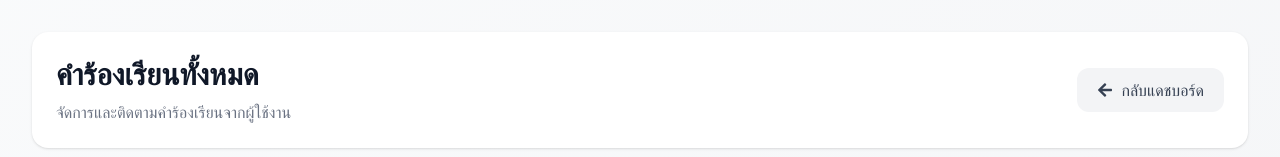
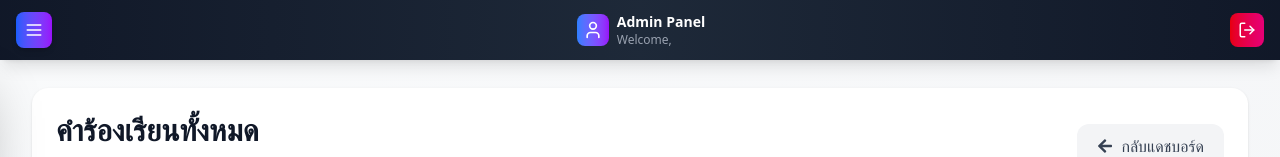
Before and after one commit to Aumtch1234/ADMIN_PAGE, a React (Vite) app: page /complaints in a window 1280 px wide. Shown: the top 157 px of the page. Built offline with nearby package versions, Linux system fonts and the light colour scheme; no server answers.

Commit message:
[FIX] navbar goto ComplanintsPage.

```diff
--- a/src/components/Navbar.jsx
+++ b/src/components/Navbar.jsx
@@ -55,7 +55,7 @@ export default function Navbar() {
     },
     {
       title: 'จัดการคำร้องขอ',
-      path: '/users',
+      path: '/complaints',
       icon: MdManageHistory,
       show: true
     },
--- a/src/pages/ComplaintsPage.jsx
+++ b/src/pages/ComplaintsPage.jsx
@@ -12,6 +12,7 @@ import {
   FaFilter,
   FaEye,
 } from "react-icons/fa";
+import Navbar from "../components/Navbar";
 
 export default function ComplaintsPage() {
   const [complaints, setComplaints] = useState([]);
@@ -90,6 +91,7 @@ export default function ComplaintsPage() {
 
   return (
     <div className="min-h-screen bg-gradient-to-br from-gray-50 to-gray-100 p-4 md:p-8">
+      <Navbar/>
       <div className="max-w-7xl mx-auto">
         {/* Header Section */}
         <div className="bg-white shadow-sm rounded-2xl p-6 mb-6">
```
